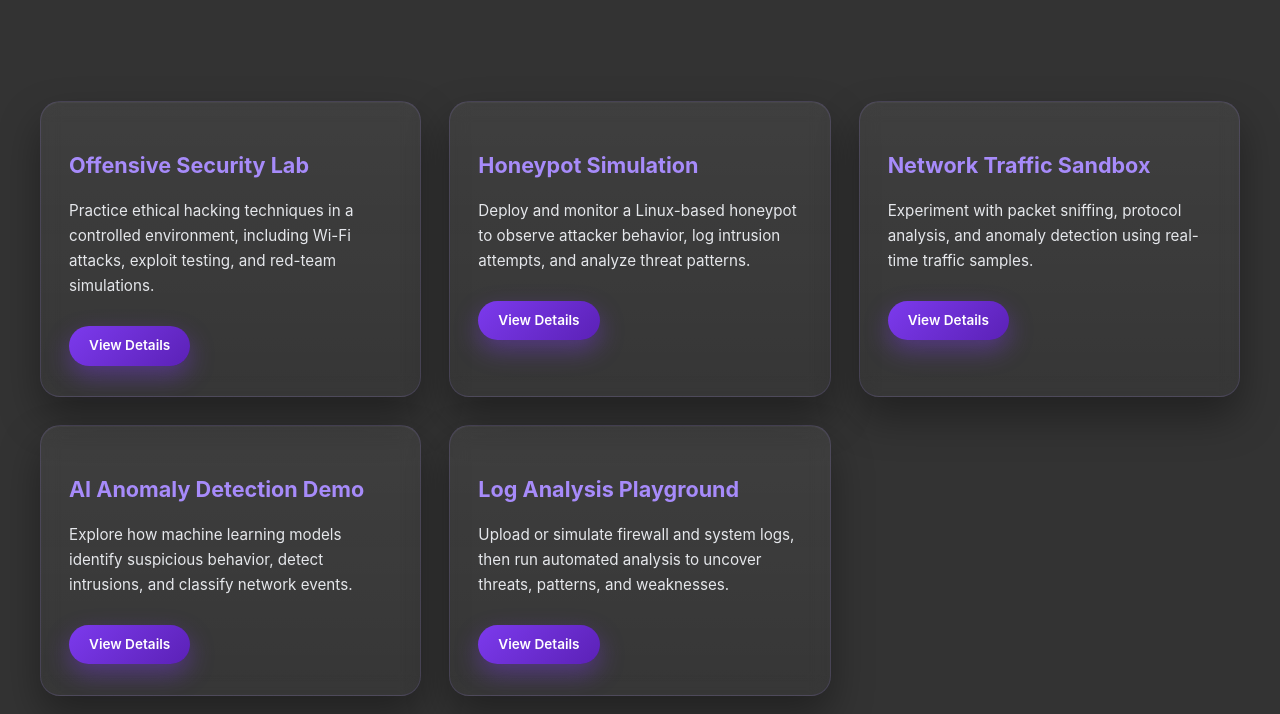
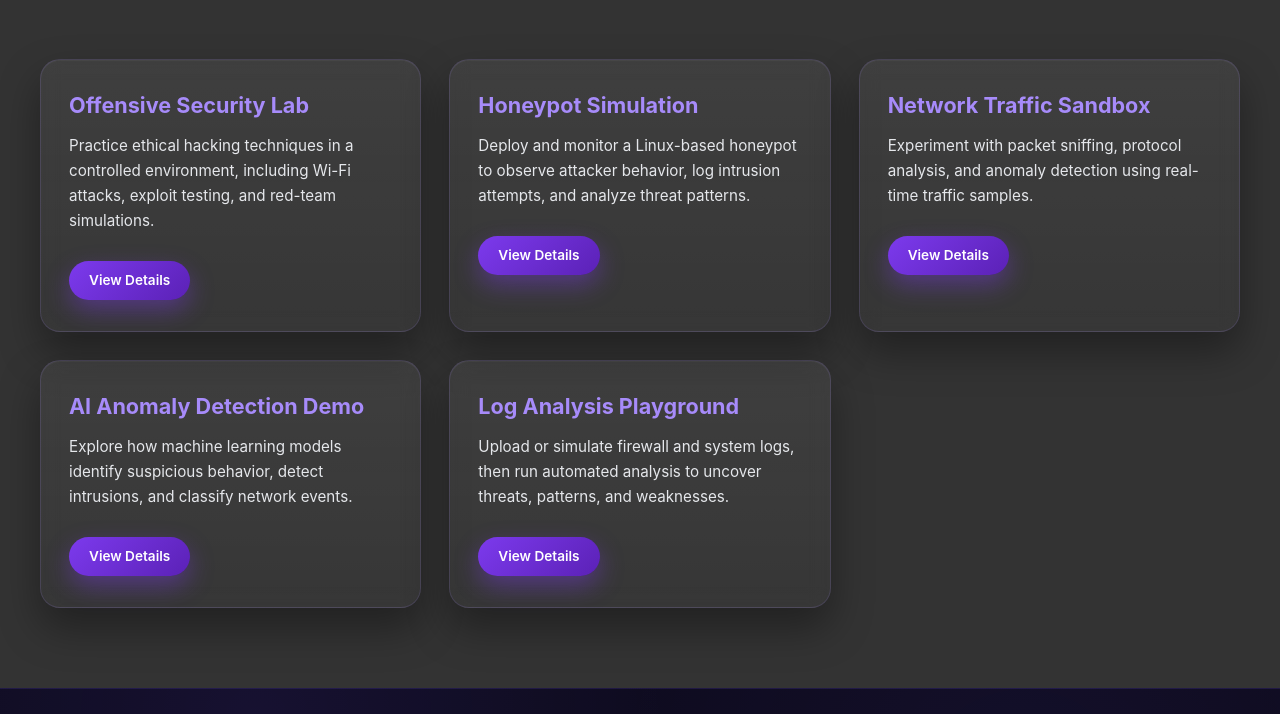
Before and after one commit to SB-043/Nova-D-Agency, a plain HTML site: page sections/labs.html in a window 1280 px wide. Shown: the part 298-1012 px from the top of the page. Drawn offline with nearby package versions, Linux system fonts and the light colour scheme.

Commit message:
Update base.css

```diff
--- a/assets/css/base.css
+++ b/assets/css/base.css
@@ -1,3 +1,15 @@
+/* =========================
+   GLOBAL RESETS
+========================= */
+
+* {
+  margin: 0;
+  padding: 0;
+  box-sizing: border-box;
+  -webkit-tap-highlight-color: transparent;
+}
+
+
 /* =========================
    DESIGN TOKENS
 ========================= */
@@ -35,16 +47,6 @@
   height: auto;
   overflow-y: scroll;
   overflow-x: hidden;
-}
-
-/* =========================
-   GLOBAL RESETS
-========================= */
-* {
-  box-sizing: border-box;
-}
-
-body {
   margin: 0;
   font-family: var(--font-main);
   background: var(--bg-dark);
```
